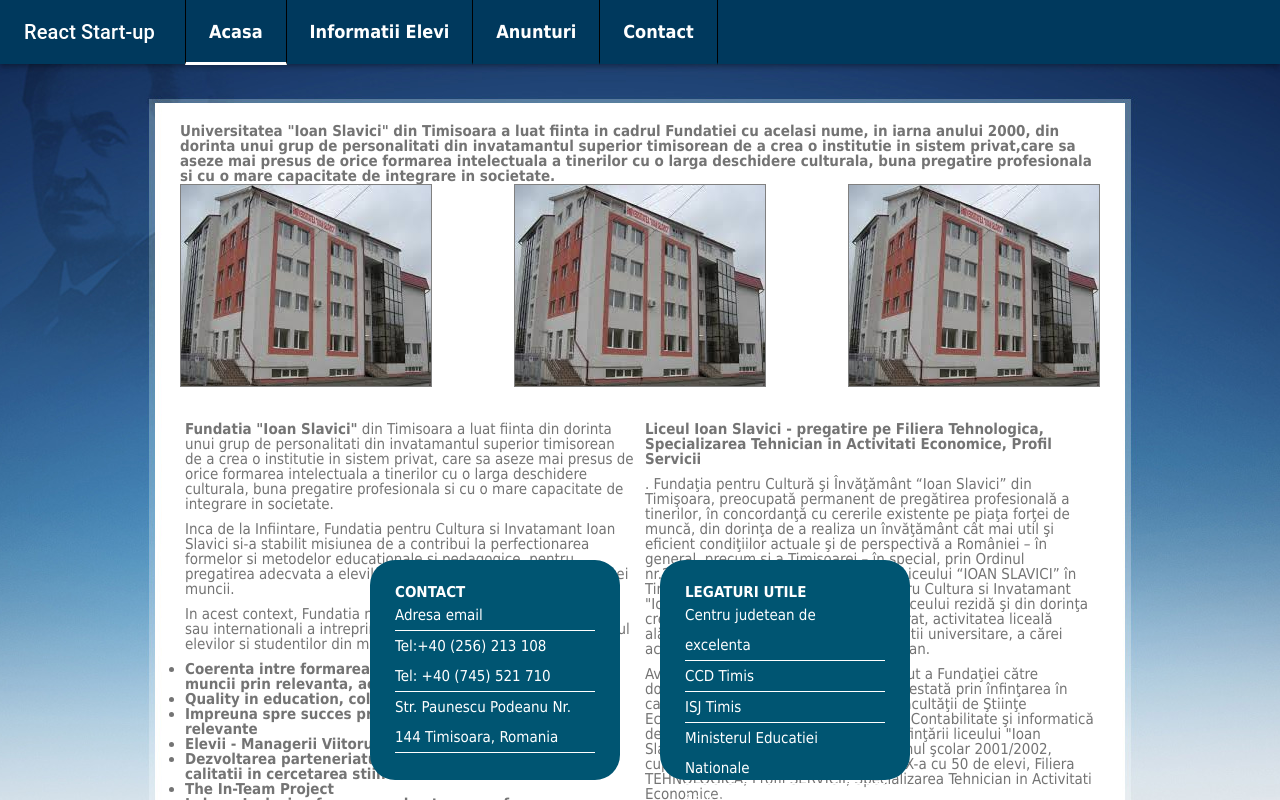
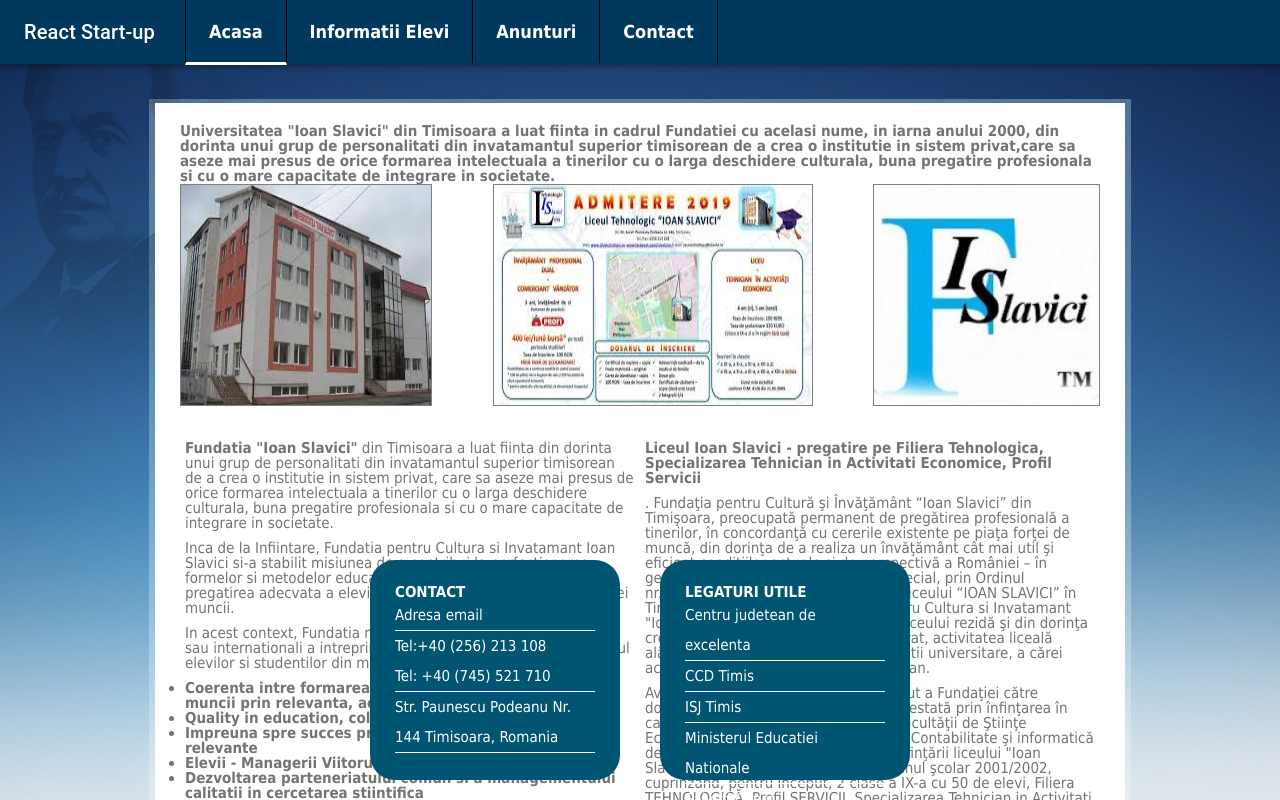
Before and after one commit to rtrufas/react-startup, a React (Create React App) app: page /acasa in a window 1280 px wide. Shown: the top 800 px of the page. Built offline with nearby package versions, Linux system fonts and the light colour scheme.

Commit message:
poze si anunturi

```diff
--- a/src/Pages/Anunturi/Anunturi.jsx
+++ b/src/Pages/Anunturi/Anunturi.jsx
@@ -33,7 +33,7 @@
             La final va avea loc Targul de ştiinţe de la Slavici cu premii
             pentru toţi participanţii!{" "}
           </p>
-
+<p><b>Bacalaureat</b></p>
           <ul>
             <li>
               BAC 2019 – REZULTATE – Proba C) de evaluare a competenţelor
@@ -67,7 +67,7 @@
             </li>
           </ul>
         </div>
-
+<p><b>Slavici te provoasa sa citesti!</b></p>
         <p>
           Scaneazã codul de bare.Citeşte o carte din biblioteca aleasã, apoi
           acordã-i un calificativ.Ce lecturã a fost mai interesantã?
--- a/src/Pages/Home/Home.jsx
+++ b/src/Pages/Home/Home.jsx
@@ -1,6 +1,8 @@
 import React from "react";
 import "./Home.scss";
 import cladire from "../../Assets/Images/cladire.jpg";
+import admitere from "../../Assets/Images/admitere.jpg";
+import logo_liceu from "../../Assets/Images/logo_liceu.jpg";
 
 export default class Home extends React.Component {
   render() {
@@ -18,8 +20,8 @@
 
         <div className="home-page__imagini-container">
           <img src={cladire} alt="cladire" className="poze-home" />
-          <img src={cladire} alt="poza2nume" className="poze-home" />
-          <img src={cladire} alt="poza3nume" className="poze-home" />
+          <img src={admitere} alt="admitere" className="poze-home" />
+          <img src={logo_liceu} alt="logo_liceu" className="poze-home" />
         </div>
 
         <div className="home-page__text-container">
```
Also changed, not shown: src/Assets/Images/admitere.jpg (added), src/Assets/Images/logo_liceu.jpg (added).
